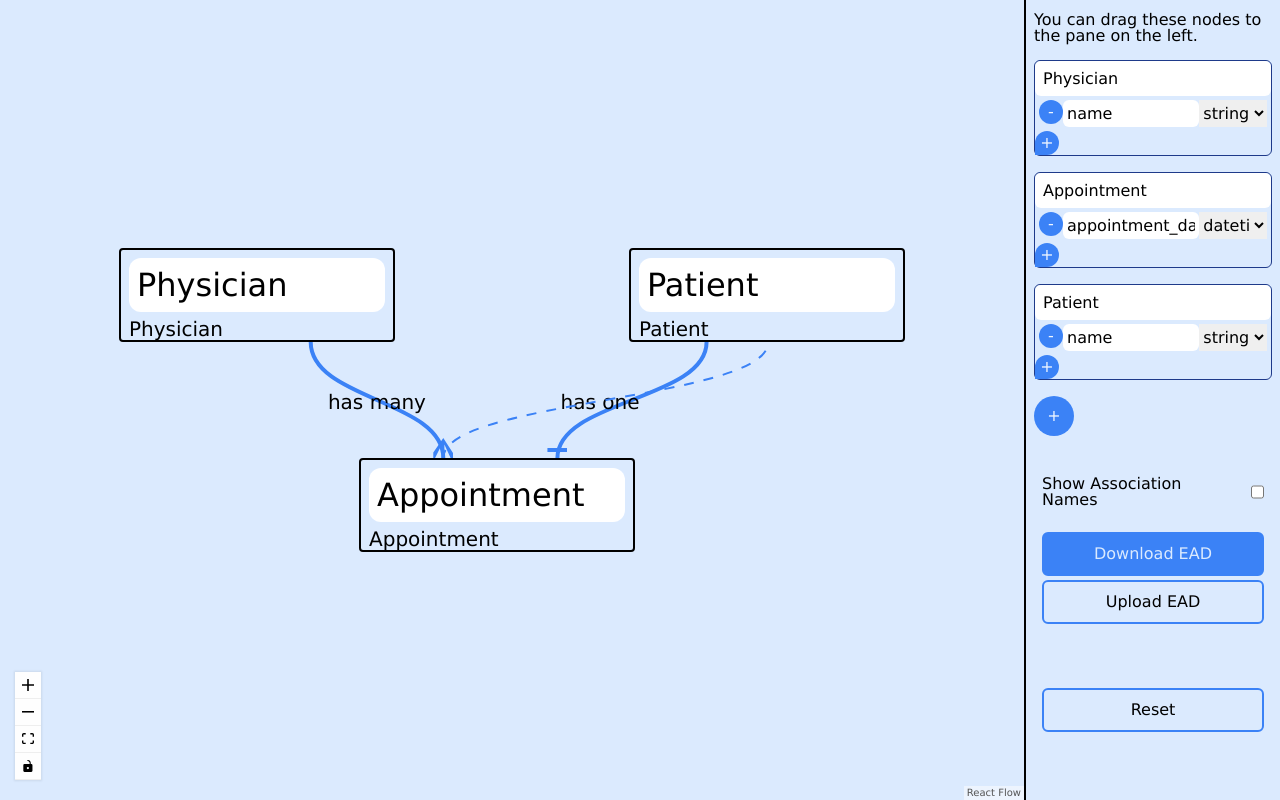
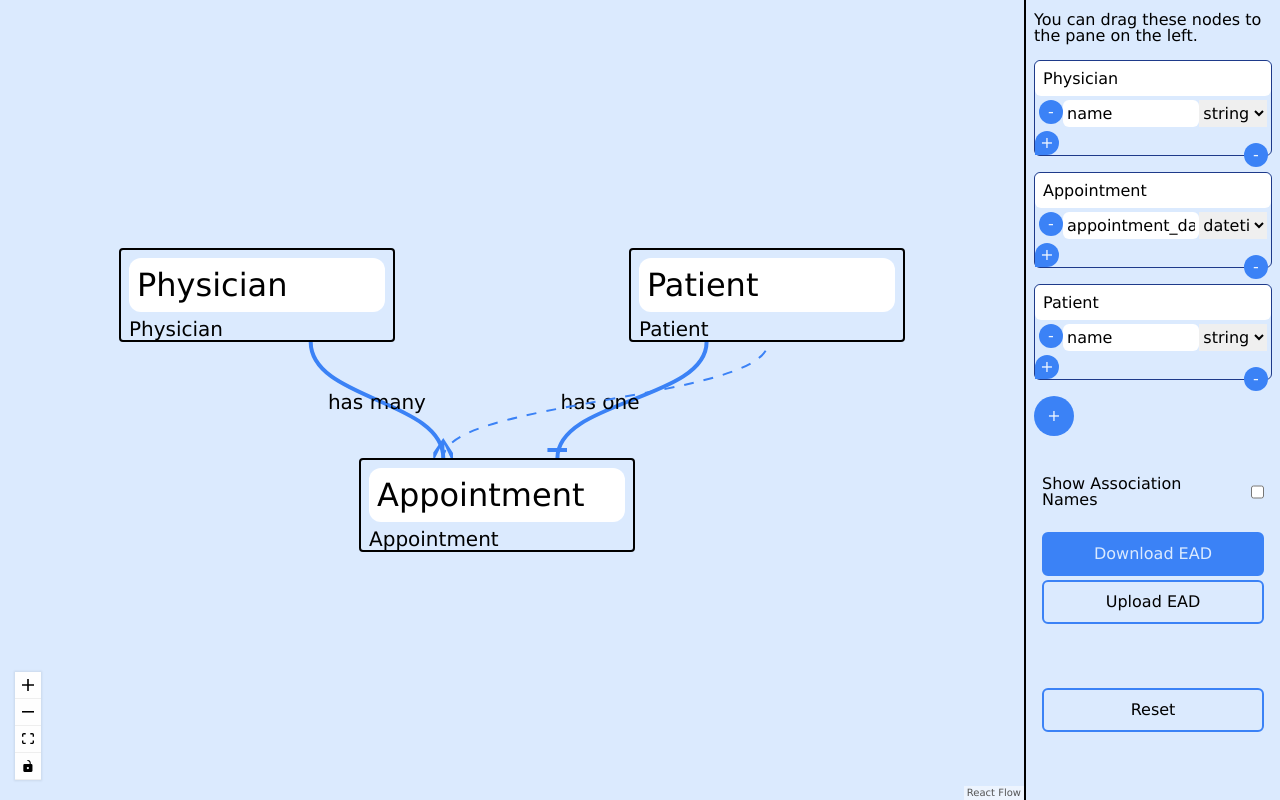
Before and after one commit to ozovalihasan/ead, a React (Vite) app: page / in a window 1280 px wide. Built offline with nearby package versions, Linux system fonts and the light colour scheme.

Commit message:
Add a button to delete a table

```diff
--- a/src/Sidebar.tsx
+++ b/src/Sidebar.tsx
@@ -9,6 +9,7 @@ const Sidebar = () => {
     addTable,
     addAttribute,
     removeAttribute,
+    removeTable,
     onAttributeNameChange,
     onAttributeTypeChange,
     resetStore,
@@ -67,6 +68,7 @@ const Sidebar = () => {
                 })
               }
               <button className="p-1 bg-first-500 text-first-50 rounded-full rounded-bl-none aspect-square h-6" onClick={event => addAttribute(event, tableId)}>+</button>
+              <button className="right-0 absolute -translate-x-1/2 translate-y-1/2 p-1 bg-first-500 text-first-50 rounded-full aspect-square h-6" onClick={event => removeTable(event, tableId)}>-</button>
             </div>
           )
         })
--- a/src/zustand/store.tsx
+++ b/src/zustand/store.tsx
@@ -54,6 +54,7 @@ export type State = {
   addTable: (event: React.MouseEvent<HTMLButtonElement, MouseEvent> ) => void;
   addAttribute: (event: React.MouseEvent<HTMLButtonElement, MouseEvent>, tableId: string ) => void;
   removeAttribute: (event: React.MouseEvent<HTMLButtonElement, MouseEvent>, tableId: string, attributeId: string ) => void;
+  removeTable: (event: React.MouseEvent<HTMLButtonElement, MouseEvent>, tableId: string ) => void;
   increaseIdCounter: () => void;
   onConnectStart: () => void;
   onConnectEnd: () => void;
@@ -153,6 +154,12 @@ const useStore = create(devtools<State>((set, get) => ({
     removeAttribute: ((event: React.MouseEvent<HTMLButtonElement, MouseEvent>, tableId: string, attributeId: string ) => {
       set(produce((state: State) => {
         delete state.tables[tableId].attributes[attributeId]
+      }))
+    }),
+    removeTable: ((event: React.MouseEvent<HTMLButtonElement, MouseEvent>, tableId: string ) => {
+      set(produce((state: State) => {
+        delete state.tables[tableId]
+        state.nodes = state.nodes.filter((node) => (node.data.tableId !== tableId))
       }))
     }),
     increaseIdCounter: (() =>{
```
